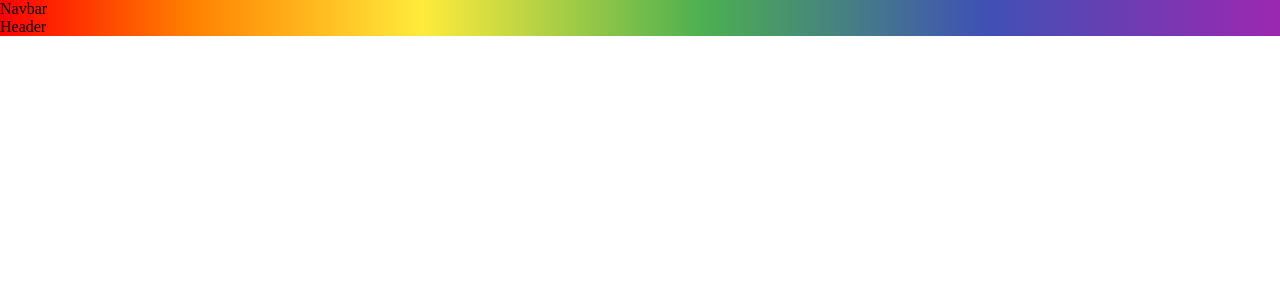
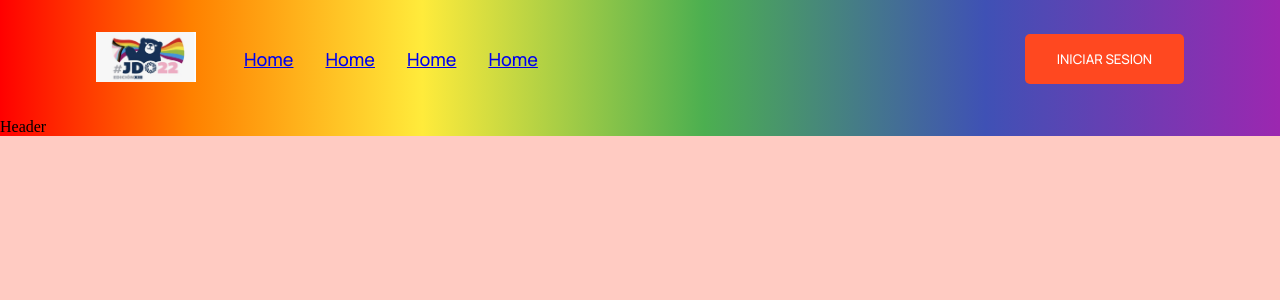
Before and after one commit to Axel-Vicente/app-form_juegos_cierzo, a React (Create React App) app: page / in a window 1280 px wide. Shown: the top 300 px of the page. Built offline with nearby package versions, Linux system fonts and the light colour scheme.

Commit message:
Added Navbar responsive

```diff
--- a/src/components/navbar/Navbar.jsx
+++ b/src/components/navbar/Navbar.jsx
@@ -1,9 +1,50 @@
-import React from 'react';
+import React, { useState } from 'react';
+import { RiMenu3Line, RiCloseLine } from 'react-icons/ri'
 import './navbar.css';
+import logo from '../../assets/exampleLogo.jfif'
+
+const Menu = () => (
+  <>
+    <p><a href='#home'>home</a></p>
+    <p><a href='#home'>home</a></p>
+    <p><a href='#home'>home</a></p>
+    <p><a href='#home'>home</a></p>
+  </>
+)
 
 const Navbar = () => {
+  const [toggleMenu, setToggleMenu] = useState(false);
+
   return (
-    <div>Navbar</div>
+    <div className='cierzo-games__navbar'>
+      <div className='cierzo-games__navbar-links'>
+        <div className='cierzo-games__navbar-links_logo'>
+          <img src={logo} alt='logo' />
+        </div>
+        <div className='cierzo-games__navbar-links_container'>
+          <Menu />
+        </div>
+      </div>
+      <div className='cierzo-games__navbar-sign'>
+        <button type='button'>iniciar sesion</button>
+      </div>
+      <div className='cierzo-games__navbar-menu'>
+        {toggleMenu
+          ? <RiCloseLine color="#fff" size={27} onClick={() => setToggleMenu(false)} />
+          : <RiMenu3Line color="#fff" size={27} onClick={() => setToggleMenu(true)} />
+        }
+        {toggleMenu && (
+          <div className='cierzo-games__navbar-menu_container scale-up-center'>
+            <div className='cierzo-games__navbar-menu_container-links'>
+              <Menu />
+            </div>
+              <div className='cierzo-games__navbar-menu_container-links-sign'>
+                <button type='button'>iniciar sesion</button>
+              </div>
+          </div>
+        )}
+      </div>
+    </div>
   )
 }
 
--- a/src/components/navbar/navbar.css
+++ b/src/components/navbar/navbar.css
@@ -0,0 +1,135 @@
+.cierzo-games__navbar {
+    display: flex;
+    justify-content: space-between;
+    align-items: center;
+
+    padding: 2rem 6rem;
+}
+
+.cierzo-games__navbar-links {
+    flex: 1;
+    display: flex;
+    justify-content: flex-start;
+    align-items: center;
+}
+
+.cierzo-games__navbar-links_logo {
+    margin-right: 2rem;
+}
+
+.cierzo-games__navbar-links_logo img {
+    width: 100px;
+    height: 50px;
+}
+
+.cierzo-games__navbar-links_container {
+    display: flex;
+    flex-direction: row;
+}
+
+.cierzo-games__navbar-sign {
+    display: flex;
+    justify-content: flex-end;
+    align-items: center;
+}
+
+.cierzo-games__navbar-links_container p,
+.cierzo-games__navbar-sign p,
+.cierzo-games__navbar-menu_container p {
+    color: #fff;
+    font-family: var(--font-family);
+    font-weight: 500;
+    font-size: 18px;
+    line-height: 25px;
+    text-transform: capitalize;
+
+    margin: 0 1rem;
+    cursor: pointer;
+}
+
+.cierzo-games__navbar-sign button,
+.cierzo-games__navbar-menu_container button {
+    padding: 1rem 2rem;
+    color: #fff;
+    background: #ff4820;
+    font-weight: 500;
+    left: 1153px;
+    top: 55px;
+    font-family: var(--font-family);
+    border-radius: 5px;
+    border: 0;
+    outline: none;
+    cursor: pointer;
+    text-transform: uppercase;
+}
+
+.cierzo-games__navbar-menu {
+    margin-left: 1rem;
+
+    display: none;
+    position: relative;
+}
+
+.cierzo-games__navbar-menu svg{
+    cursor: pointer;
+}
+
+.cierzo-games__navbar-menu_container {
+    display: flex;
+    justify-content: flex-end;
+    align-items: flex-end;
+    flex-direction: column;
+
+    text-align: end;
+    background: var(--color-footer);
+    padding: 2rem;
+    position: absolute;
+    top: 40px;
+    right: 0;
+    margin-top: 1rem;
+    min-width: 210px;
+    border-radius: 5px;
+    box-shadow: 0 0 5 rgba(0, 0, 0, 0.2);
+}
+
+.cierzo-games__navbar-menu_container p {
+    margin: 1rem;
+}
+
+.cierzo-games__navbar-menu_container-links-sign {
+    display: none;
+}
+
+@media screen and (max-width: 1050px) {
+    .cierzo-games__navbar-links_container {
+        display: none;
+    }
+
+    .cierzo-games__navbar-menu {
+        display: flex;
+    }
+}
+
+@media screen and (max-width: 700px) {
+    .cierzo-games__navbar {
+        padding: 2rem 4rem;
+    }
+}
+
+@media screen and (max-width: 550px) {
+    .cierzo-games__navbar {
+        padding: 2rem;
+    }
+
+    .cierzo-games__navbar-sign {
+        display: none;
+    }
+
+    .cierzo-games__navbar-menu_container {
+        top: 20px;
+    }
+
+    .cierzo-games__navbar-menu_container-links-sign {
+        display: block;
+    }
+}
--- a/src/index.css
+++ b/src/index.css
@@ -6,7 +6,7 @@
     --gradient-text: linear-gradient(89.97deg, #AE67FA 1.84%, #F49867 102.67%);
     --gradient-bar: linear-gradient(103.22deg, #AE67FA -13.86%, #F49867 99.55%);
 
-    --color-bg: #ffffff;
+    --color-bg: #ffcbc2;
     --color-footer: #031B34;
     --color-blog: #042c54;
     --color-text: #81AFDD;
```
